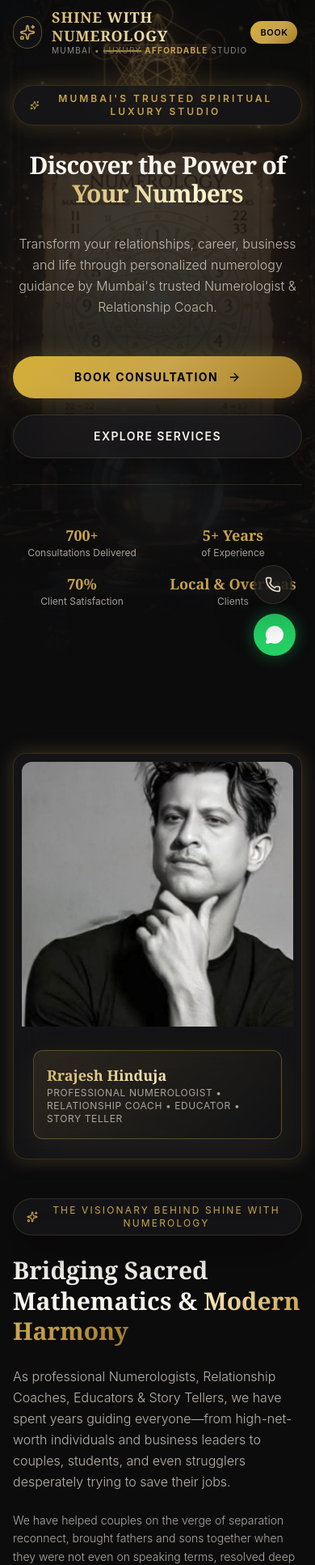
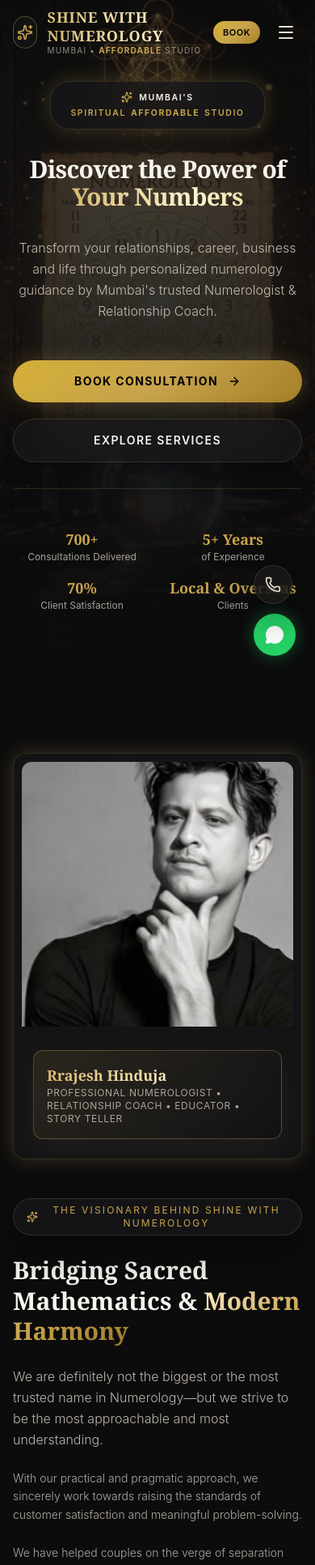
Before and after one commit to abhisheksrivastav-262/SHINE-WITH-NUMEROLOGY, a React (Vite) app: page / in a window 390 px wide. Shown: the part 10-1943 px from the top of the page at 81% size. Built offline with nearby package versions, Linux system fonts and the light colour scheme; a web font is replaced by a local one.

Commit message:
Update statistics globally, revise Founder introduction, and finalize Affordable Studio branding across Hero and Navbar

```diff
--- a/src/components/Navbar.jsx
+++ b/src/components/Navbar.jsx
@@ -50,7 +50,7 @@ export default function Navbar({ activePage, setActivePage }) {
               SHINE WITH NUMEROLOGY
             </span>
             <span className="text-[10px] uppercase tracking-[0.12em] sm:tracking-[0.2em] text-[#E8DFD1]/60 block whitespace-nowrap">
-              MUMBAI • <span className="line-through decoration-[#C8A44D] decoration-[1.5px] opacity-75">LUXURY</span> <span className="text-[#C8A44D] font-bold">AFFORDABLE</span> STUDIO
+              MUMBAI • <span className="text-[#C8A44D] font-bold">AFFORDABLE</span> STUDIO
             </span>
           </div>
         </button>
--- a/src/pages/AboutPage.jsx
+++ b/src/pages/AboutPage.jsx
@@ -50,7 +50,7 @@ export default function AboutPage({ setActivePage }) {
     {
       year: "Present",
       title: "700+ Consultations Delivered",
-      desc: "Guiding clients across 45+ countries via private Zoom sessions and Mumbai studio visits."
+      desc: "Guiding Local & Overseas Clients via private online sessions and Mumbai studio visits."
     }
   ];
 
@@ -96,15 +96,15 @@ export default function AboutPage({ setActivePage }) {
             </p>
 
             <p className="text-base text-[#E8DFD1]/80 leading-relaxed font-light">
-              As professional Numerologists, Relationship Coaches, Educators & Story Tellers, we have spent years guiding everyone—from high-net-worth individuals and business leaders to couples, students, and even strugglers desperately trying to save their jobs.
+              We are definitely not the biggest or the most trusted name in Numerology—but we strive to be the most approachable and most understanding.
             </p>
 
             <p className="text-sm text-[#E8DFD1]/75 leading-relaxed font-light">
-              We have helped couples on the verge of separation reconnect, brought fathers and sons together when they were not even on speaking terms, resolved deep misunderstandings, and saved family-run businesses where brothers stood against each other.
+              With our practical and pragmatic approach, we sincerely work towards raising the standards of customer satisfaction and meaningful problem-solving.
             </p>
 
             <p className="text-sm text-[#E8DFD1]/75 leading-relaxed font-light">
-              We have seen it all, and we continue to help and guide people with the very best of our capacity, compassion, and capabilities.
+              We have helped couples on the verge of separation reconnect, brought fathers and sons together when they were not even on speaking terms, resolved deep misunderstandings, and saved family-run businesses where brothers stood against each other — of course, with the help of Numerology.
             </p>
 
             <div className="py-2 text-center border-y border-[#C8A44D]/20 my-3">
--- a/src/pages/HomePage.jsx
+++ b/src/pages/HomePage.jsx
@@ -30,9 +30,16 @@ export default function HomePage({ setActivePage, setSelectedService }) {
 
         {/* Hero Content */}
         <div className="relative z-10 max-w-5xl mx-auto text-center space-y-8">
-          <div className="inline-flex items-center gap-2 px-5 py-2 rounded-full glass-panel border-[#C8A44D]/40 text-xs font-semibold uppercase tracking-[0.25em] text-[#C8A44D] gold-glow">
-            <Sparkles className="w-4 h-4 text-[#C8A44D]" />
-            <span>Mumbai's Trusted Spiritual Luxury Studio</span>
+          <div className="inline-flex flex-col items-center justify-center gap-1.5 px-6 py-3 rounded-3xl glass-panel border-[#C8A44D]/40 text-[10.5px] sm:text-xs font-semibold uppercase tracking-[0.15em] sm:tracking-[0.25em] gold-glow text-center leading-tight">
+            <div className="flex items-center gap-2 text-[#F8F5EF]">
+              <Sparkles className="w-3.5 h-3.5 sm:w-4 sm:h-4 text-[#C8A44D] shrink-0" />
+              <span>Mumbai's</span>
+            </div>
+            <div className="flex flex-wrap justify-center items-center gap-x-1.5">
+              <span className="text-[#C8A44D]">Spiritual</span>
+              <span className="font-bold text-[#C8A44D]">Affordable</span>
+              <span className="text-[#C8A44D]">Studio</span>
+            </div>
           </div>
 
           <h1 className="font-serif text-3xl sm:text-6xl lg:text-7xl font-bold tracking-tight leading-[1.15] text-[#F8F5EF]">
@@ -119,15 +126,15 @@ export default function HomePage({ setActivePage, setSelectedService }) {
               </h2>
 
               <p className="text-base text-[#E8DFD1]/80 leading-relaxed font-light">
-                As professional Numerologists, Relationship Coaches, Educators & Story Tellers, we have spent years guiding everyone—from high-net-worth individuals and business leaders to couples, students, and even strugglers desperately trying to save their jobs.
+                We are definitely not the biggest or the most trusted name in Numerology—but we strive to be the most approachable and most understanding.
               </p>
 
               <p className="text-sm text-[#E8DFD1]/75 leading-relaxed font-light">
-                We have helped couples on the verge of separation reconnect, brought fathers and sons together when they were not even on speaking terms, resolved deep misunderstandings, and saved family-run businesses where brothers stood against each other.
+                With our practical and pragmatic approach, we sincerely work towards raising the standards of customer satisfaction and meaningful problem-solving.
               </p>
 
               <p className="text-sm text-[#E8DFD1]/75 leading-relaxed font-light">
-                We have seen it all, and we continue to help and guide people with the very best of our capacity, compassion, and capabilities.
+                We have helped couples on the verge of separation reconnect, brought fathers and sons together when they were not even on speaking terms, resolved deep misunderstandings, and saved family-run businesses where brothers stood against each other — of course, with the help of Numerology.
               </p>
 
               <div className="py-2 text-center border-y border-[#C8A44D]/20 my-3">
@@ -255,7 +262,7 @@ export default function HomePage({ setActivePage, setSelectedService }) {
                 className="glass-panel p-8 rounded-2xl text-center space-y-2 border-[#C8A44D]/30 gold-glow-hover transition-all"
               >
                 <div className="font-serif text-4xl sm:text-5xl font-bold text-gold-shimmer">
-                  {stat.value.toLocaleString()}{stat.suffix}
+                  {stat.value}{stat.suffix}
                 </div>
                 <div className="text-xs font-medium uppercase tracking-widest text-[#E8DFD1]/80">
                   {stat.label}
--- a/src/utils/contentData.js
+++ b/src/utils/contentData.js
@@ -122,10 +122,10 @@ export const SERVICES = [
 ];
 
 export const WHY_CHOOSE_STATS = [
-  { value: 10000, label: "Consultations Completed", suffix: "+" },
-  { value: 15, label: "Years Experience", suffix: "+" },
-  { value: 98, label: "Client Satisfaction", suffix: "%" },
-  { value: 45, label: "Countries Served Worldwide", suffix: "+" }
+  { value: "700", label: "Consultations Delivered", suffix: "+" },
+  { value: "5+ Years", label: "of Experience", suffix: "" },
+  { value: "70", label: "Client Satisfaction", suffix: "%" },
+  { value: "Local & Overseas", label: "Clients", suffix: "" }
 ];
 
 export const TESTIMONIALS = [
```
